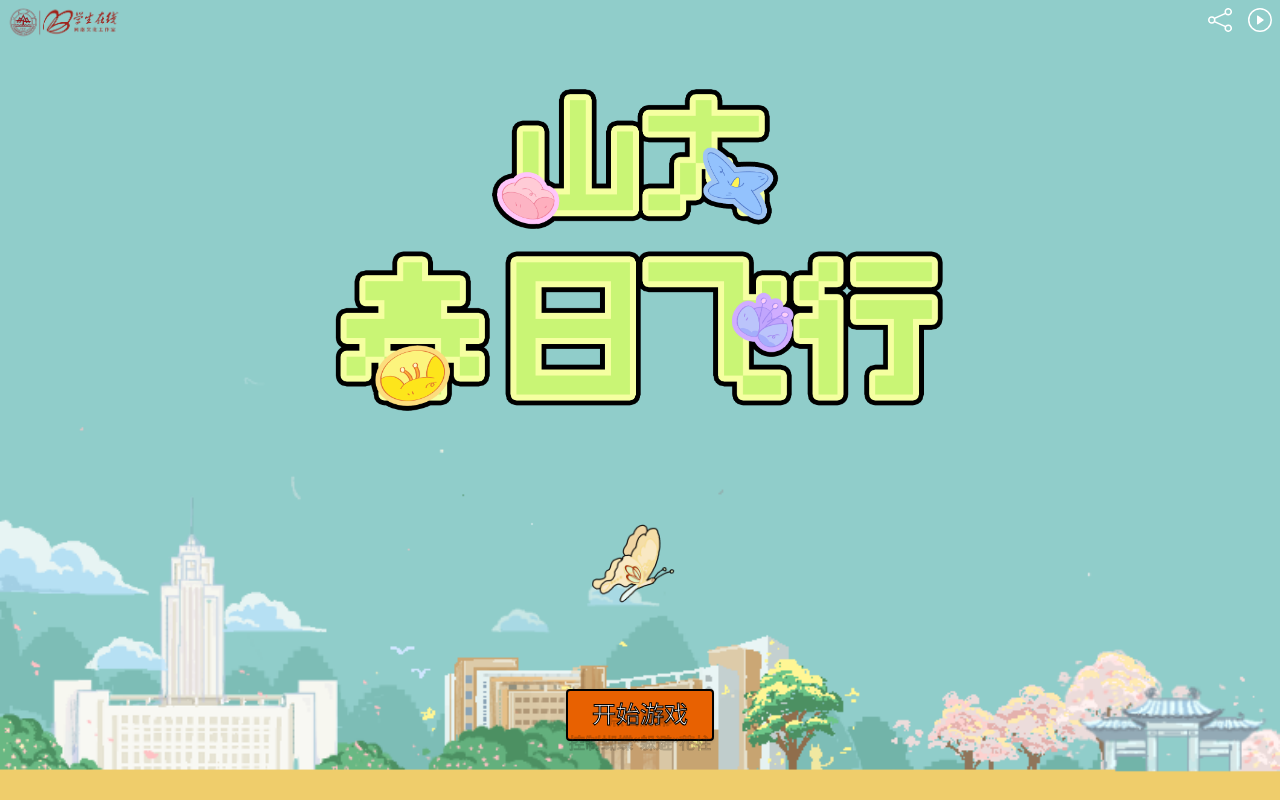
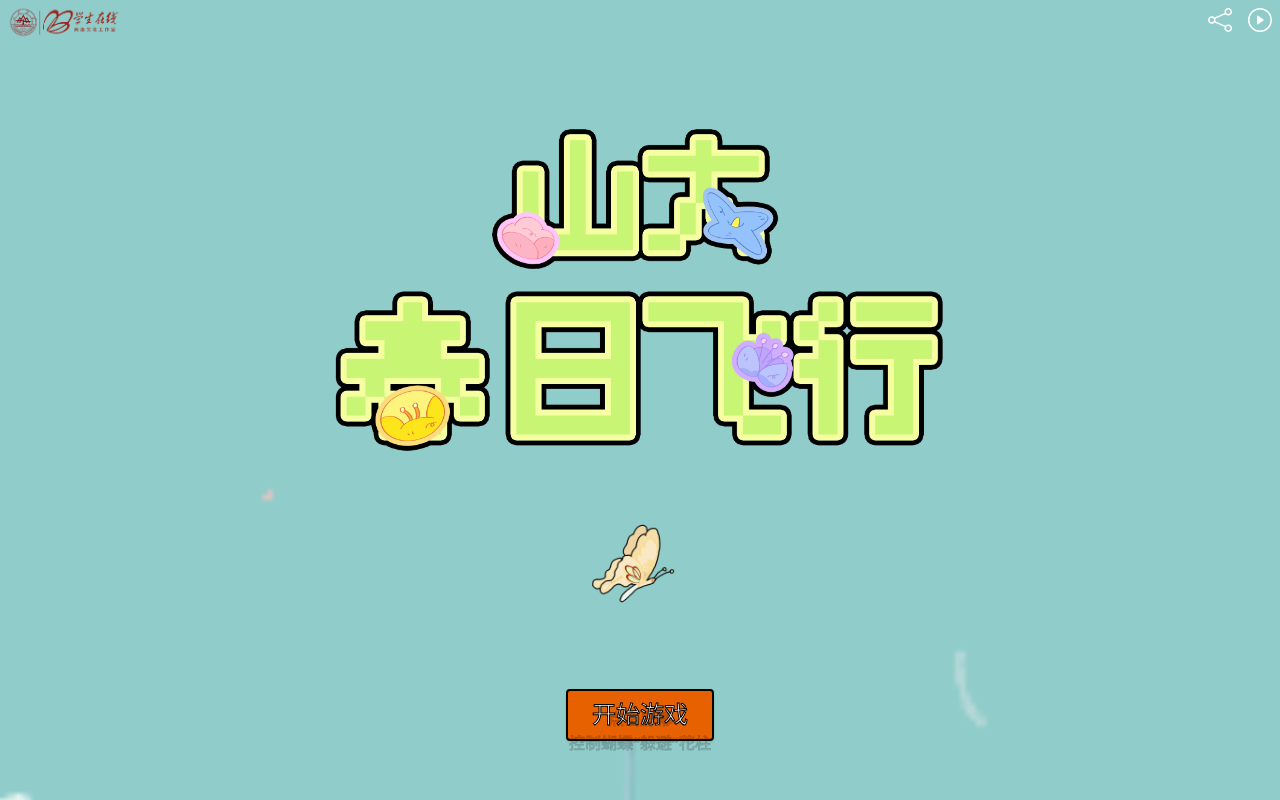
Before and after one commit to Little-Master-fun/flayypBird, a Vue app: page / in a window 1280 px wide. Built offline with nearby package versions, Linux system fonts and the light colour scheme; a web font is replaced by a local one.

Commit message:
Modify homepage style

```diff
--- a/src/App.vue
+++ b/src/App.vue
@@ -410,10 +410,10 @@ onMounted(() => {
     <!-- 开始界面 -->
     <div
       v-if="!gameRunning"
-      class="absolute w-full h-full flex flex-col items-center "
+      class="absolute w-full h-full flex flex-col items-center bg-[url('/images/bg(1).png')] bg-cover bg-no-repeat bg-center"
     >
       <img src="/images/onlinelogo.png" alt="OnlineIcon" class="absolute w-30 left-1 top-0" />
-      <img src="/images/title.png" alt="title" class="w-2/3 md:w-1/2 mt-20 mb-20" />
+      <img src="/images/title.png" alt="title" class="w-2/3 md:w-1/2 mt-30 mb-10 " />
       <transition name="smooth-move">
         <img
           :src="IMAGES.bird"
```
Also changed, not shown: public/images/bg(1).png (added), 1 other file (tests, documents, lock files or other folders).
